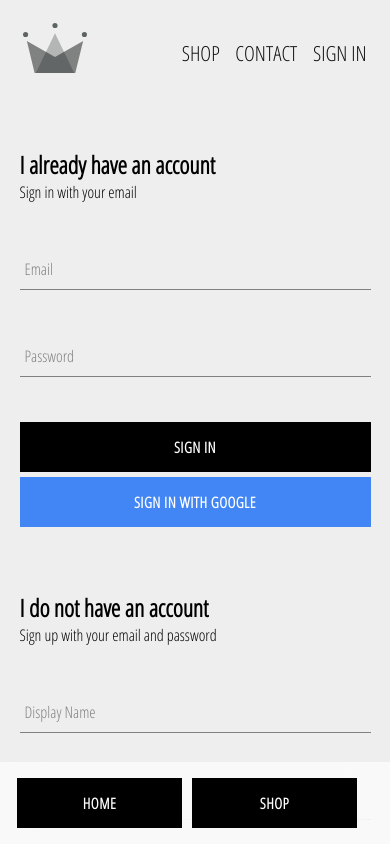
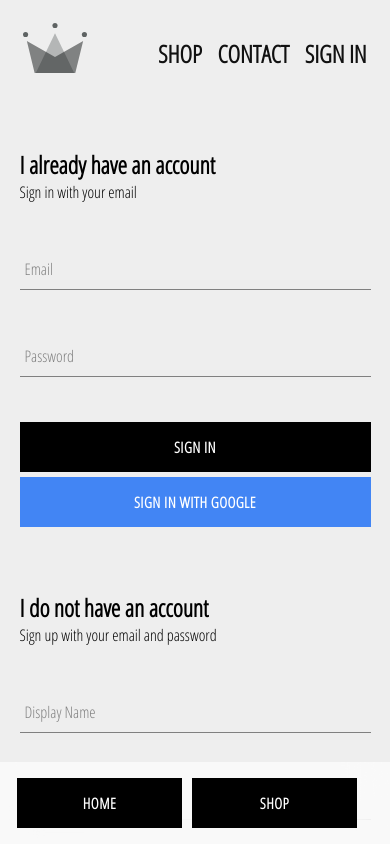
Before and after one commit to vahan-sahakyan/crwn-clothing, a React (Create React App) app: page /crwn-clothing/signin in a window 390 px wide. Shown: the top 844 px of the page. Built offline with nearby package versions, Linux system fonts and the light colour scheme; no server answers.

Commit message:
header option made bigger on mobile

```diff
--- a/src/components/header/header.styles.scss
+++ b/src/components/header/header.styles.scss
@@ -40,6 +40,7 @@
 
 @media (max-width: 580px) {
   .header .option {
-    font-size: 1.3em;
+    font-size: 1.5em;
+    font-weight: 600;
   }
 }
--- a/src/pages/sign-in-and-sign-up/sign-in-and-sign-up.styles.scss
+++ b/src/pages/sign-in-and-sign-up/sign-in-and-sign-up.styles.scss
@@ -17,7 +17,4 @@
   .sign-in-and-sign-up > * {
     min-width: 100%;
   }
-  .header .option {
-    font-size: 1.4em;
-  }
 }
```
